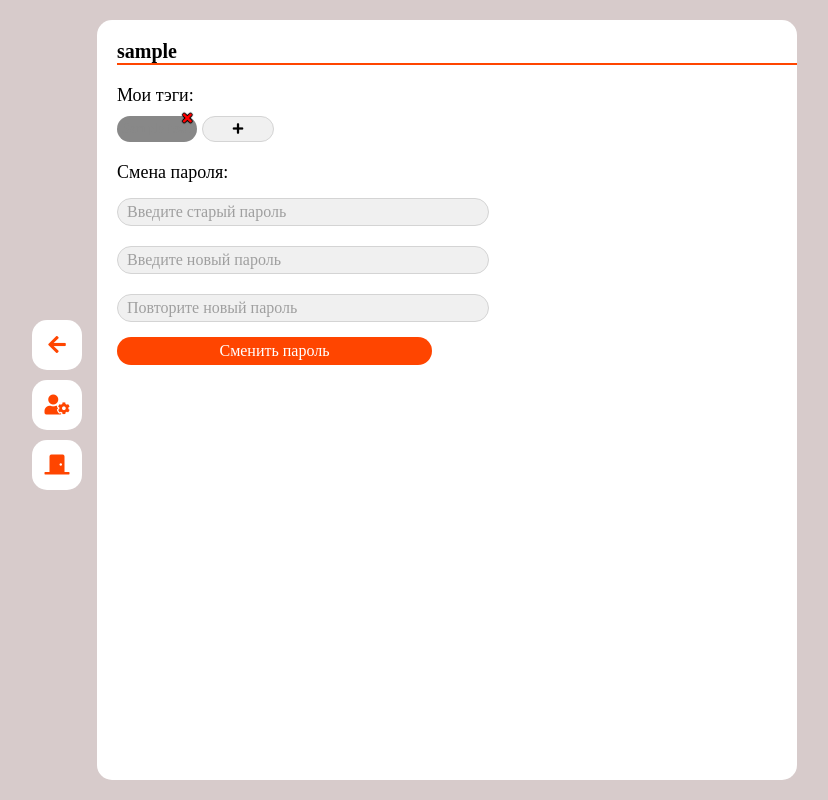
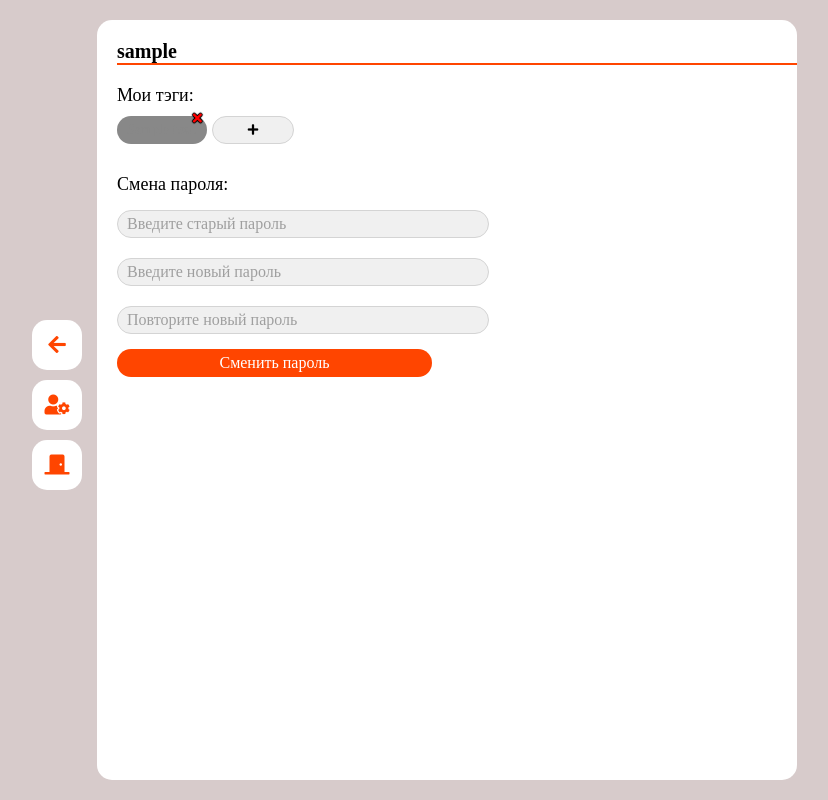
Before and after one commit to apellpro/vvpd-project, a Django app: page /personal/ in a window 1280 px wide. Shown: the whole page, without its empty margins (193-1021 px from the left). Run offline with Django 4.2, Linux system fonts and the light colour scheme; a user stored in the database is signed in; tables that the repository leaves empty hold one stand-in row (values such as "Sample post"); some libraries are stand-ins or nearby versions.

Commit message:
Расстояния тегов

```diff
--- a/web/static/css/dashboard.css
+++ b/web/static/css/dashboard.css
@@ -184,8 +184,8 @@ ul.vk-list > li > a:hover {
 	border-radius: 15px;
 	max-width: 320px;
 	min-width: 60px;
-	padding: 5px;
-	margin: 0 5px 5px 0;
+	padding: 6px 10px;
+	margin: 0 5px 10px 0;
 	position: relative;
 
 }
--- a/web/static/css/style_area.css
+++ b/web/static/css/style_area.css
@@ -13,11 +13,11 @@ body .workspace .tags {
 }
 
 body .workspace .tags .tag, .new-tag {
-	margin: 0 5px 0 0;
+	margin: 0 5px 10px 0;
 	position: relative;
 	max-width: 320px;
 	min-width: 60px;
-	padding: 5px;
+	padding: 6px 10px;
 }
 
 body .workspace .tags .tag .delete {
--- a/web/static/css/style_list.css
+++ b/web/static/css/style_list.css
@@ -54,6 +54,7 @@ body .workspace .up-part .tag-choice {
 	margin: 0 10px;
 	padding: 3px;
 	background: #fff;
+	width: 150px;
 }
 
 body .workspace .down-part {
```
